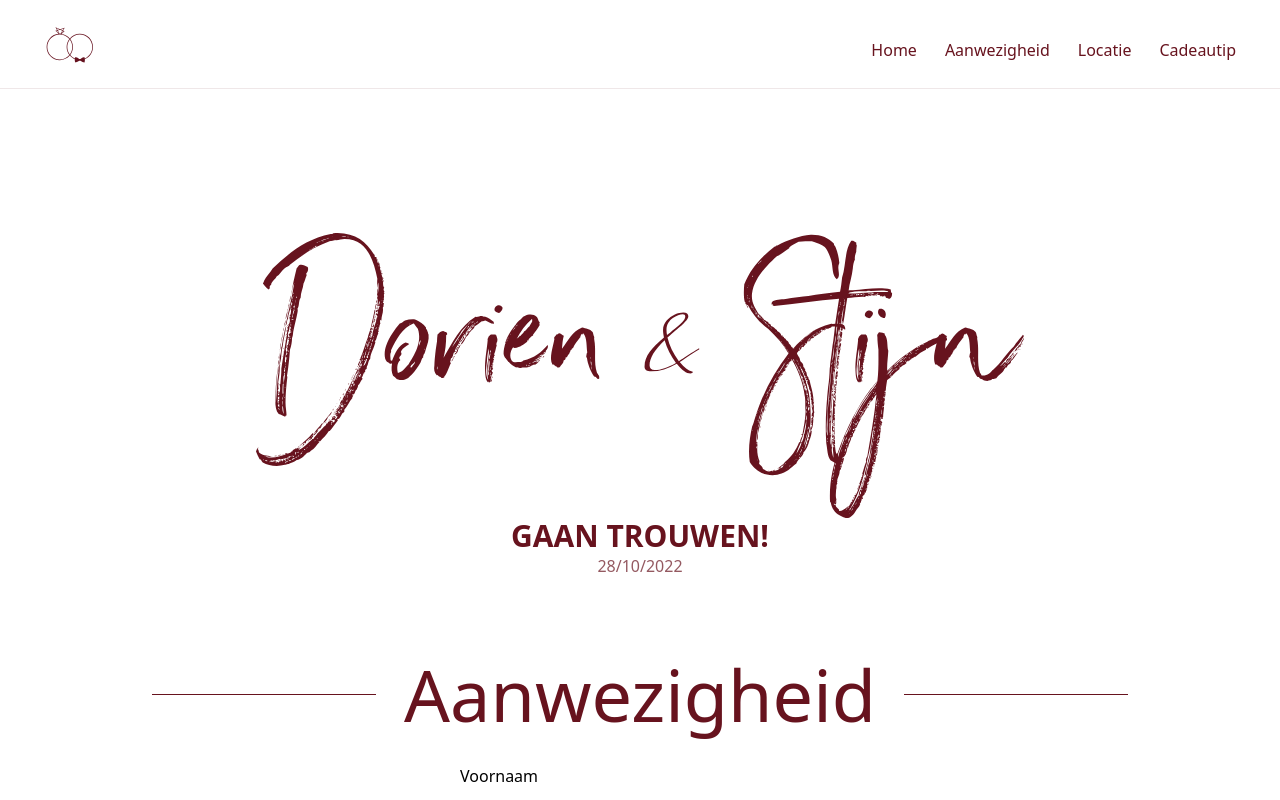
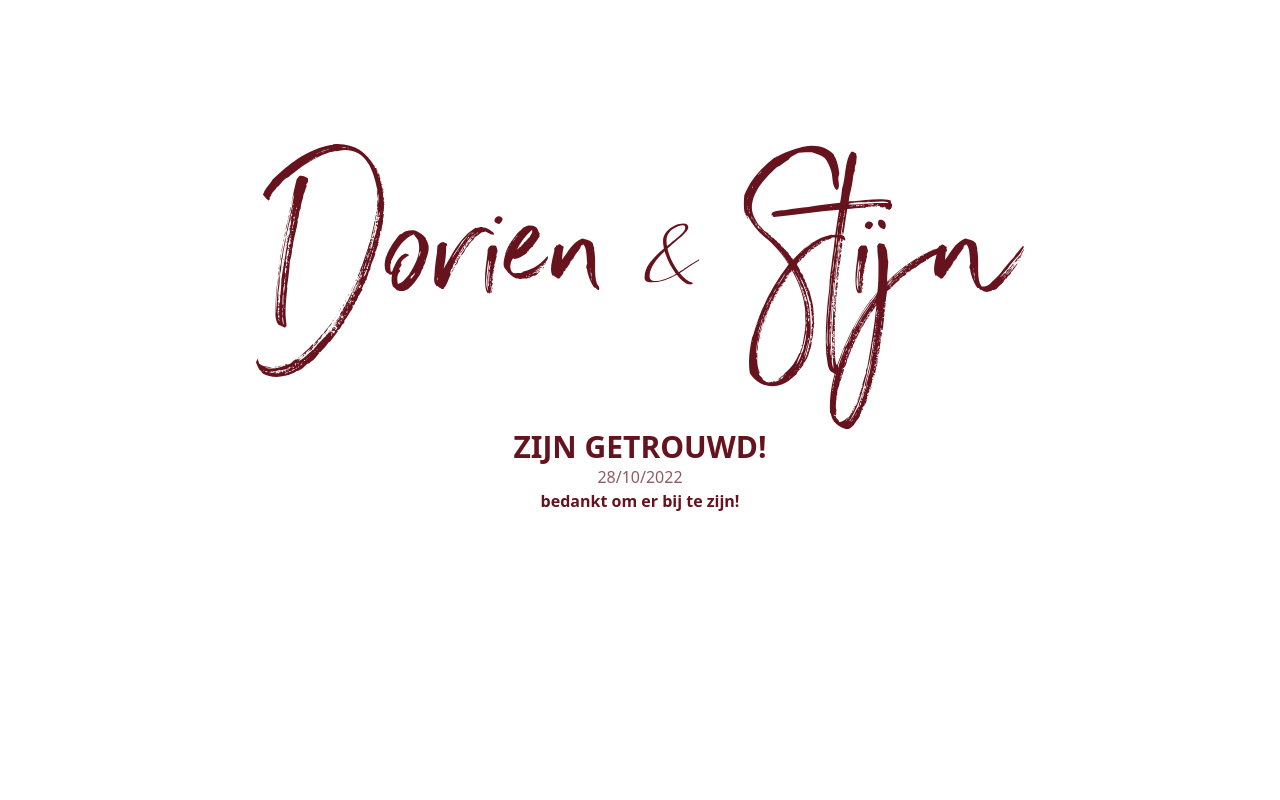
Before and after one commit to StHaes/stijn-and-dorien, an Angular app: page / in a window 1280 px wide. Shown: the top 800 px of the page. Built offline with nearby package versions, Linux system fonts and the light colour scheme.

Commit message:
update site

```diff
--- a/src/app/app.component.html
+++ b/src/app/app.component.html
@@ -1,8 +1,3 @@
-<div id="navBar" class="relative bg-white sticky top-0 z-10">
-  <app-navigation></app-navigation>
-</div>
-
-<div id="home"></div>
 <div class="relative bg-white">
 
   <div class="max-w-7xl mx-auto px-4 sm:px-6">
@@ -10,69 +5,14 @@
       <img class="max-h-7xl max-w-full mt-16 sm:max-w-3xl sm:mt-36" src="assets/hero.svg" alt="Workflow">
     </div>
     <div class="flex items-center justify-center">
-      <p class="font-black text-2xl sm:text-3xl text-usf uppercase">gaan trouwen!</p>
+      <p class="font-black text-2xl sm:text-3xl text-usf uppercase">zijn getrouwd!</p>
     </div>
     <div class="flex items-center justify-center">
       <p class="text-usf opacity-70">28/10/2022</p>
     </div>
-  </div>
 
-
-  <div class="max-w-7xl mx-auto px-4 sm:px-6">
-
-    <div class="h-16"></div>
-    <div id="aanwezigheid"></div>
-    <app-attendance-form id="aanwezigheid"></app-attendance-form>
-
-
-
-    <div class="h-16"></div>
-    <!--    <div class="h-1 w-full bg-usf lg:w-7/12 m-auto my-11"></div>-->
-    <!--    <div class="flex items-center justify-center">-->
-    <!--      <hr/>-->
-    <!--    </div>-->
-
-
-    <div id="locatie"></div>
-    <app-route-description></app-route-description>
-
-<!--    <div class="h-1 w-full bg-usf lg:w-7/12 m-auto my-11"></div>-->
-    <!--    <div class="max-w-7xl mx-auto px-4 sm:px-6">-->
-    <!--      <div class="flex items-center justify-center">-->
-    <!--        <hr/>-->
-    <!--      </div>-->
-    <!--    </div>-->
-
-
-    <div class="h-16"></div>
-    <div class="flex items-center py-4">
-      <div class="flex-grow h-px bg-usf"></div>
-      <div class="flex-shrink font-extralight px-7 text-4xl sm:text-7xl text-center text-usf">Cadeautip</div>
-      <div class="flex-grow h-px bg-usf"></div>
+    <div class="flex items-center justify-center">
+      <p class="font-black text-1xl sm:text-1xl text-usf lowercase">Bedankt om er bij te zijn!</p>
     </div>
-<!--    <div class="max-w-5xl mx-auto px-4 sm:px-6">-->
-<!--      <h1 id="cadeautip" class="font-extralight mb-3 mt-16 text-7xl text-center text-usf">Cadeautip</h1>-->
-<!--    </div>-->
-    <div id="cadeautip"></div>
-    <div class="max-w-7xl mx-auto px-4 sm:px-6">
-      <div class="flex items-center justify-center text-center">
-        <p>Liefst voor ons geen geschenken, maar je mag wel aan ons spaarrekening denken.</p>
-      </div>
-      <div class="flex items-center justify-center opacity-70">
-        BE56 7390 1566 4588
-      </div>
-    </div>
-
-    <div class="h-20"></div>
-      <div class="flex items-center justify-center opacity-70">
-        <img class="h-8 w-auto sm:h-10" src="/assets/rings.svg" alt="">
-      </div>
-    <div class="h-12"></div>
-<!--    <div class="h-1 w-full bg-usf lg:w-7/12 m-auto my-11"></div>-->
-    <!--    <div class="max-w-7xl mx-auto px-4 sm:px-6">-->
-    <!--      <div class="flex items-center justify-center">-->
-    <!--        <hr/>-->
-    <!--      </div>-->
-    <!--    </div>-->
   </div>
 </div>
```
